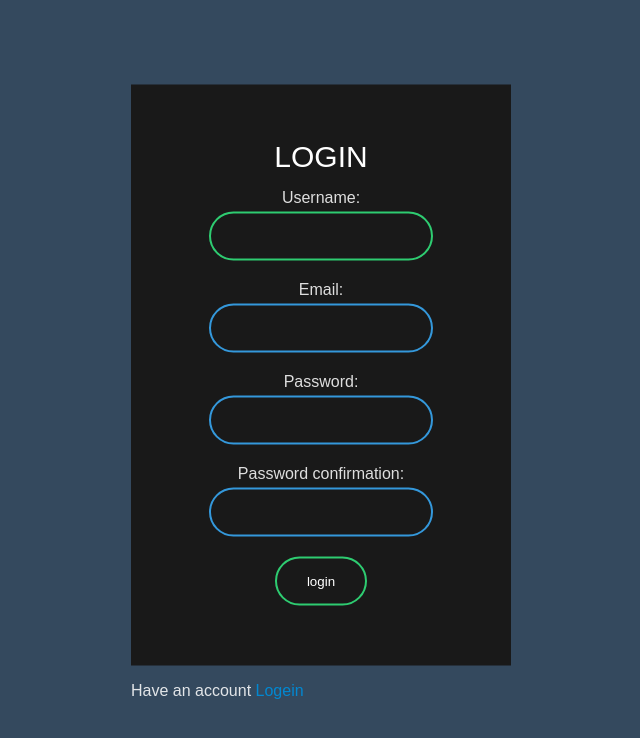
After one commit to M0hamedEmad/django-multi-language-blog, a Django app: page /accounts/register/ in a window 1280 px wide. The commit adds this page. Shown: the top 738 px of the page, without its empty margins (319-959 px from the left). Run offline with Django 3.2, Linux system fonts and the light colour scheme.

Commit message:
add register page

```diff
--- a/account/forms.py
+++ b/account/forms.py
@@ -1,8 +1,16 @@
 from django import forms
 from django.contrib.auth.models import User
-from django.contrib.auth.forms import AuthenticationForm
-from django.contrib.auth import authenticate
+from django.contrib.auth.forms import AuthenticationForm, UserCreationForm
 
 class UserLoginForm(AuthenticationForm):
     username = forms.CharField(label='', widget=forms.TextInput(attrs={'placeholder': 'Email or Username'}))
     password = forms.CharField(label='', widget=forms.PasswordInput(attrs={'placeholder':'Password'}))
+
+class RegistrationForm(UserCreationForm):
+    username = forms.CharField(help_text='', label='Username')
+    email = forms.CharField(help_text='', label="Email", widget=forms.EmailInput())
+    password1 = forms.CharField(help_text='', label="Password", widget=forms.PasswordInput())
+    password2 = forms.CharField(help_text='', label="Password confirmation:", widget=forms.PasswordInput())
+    class Meta:
+        model = User
+        fields = ('username', 'email', 'password1', 'password2')
--- a/account/static/account/main.css
+++ b/account/static/account/main.css
@@ -33,14 +33,14 @@ form.account legend {
 	margin: 15px 0px;
 	font-weight: 500;
 }
-form.account input[type='text'],
-form.account input[type='password'] {
+form.account input:not(input[type='submit'])
+{
 	display: block;
 	background: none;
 	border: 2px solid #3498db;
 	text-align: center;
 	padding: 15px 10px;
-	margin: 20px auto;
+	margin: 0px auto 20px;
 	width: 200px;
 	outline: none;
 	color: white;
@@ -58,6 +58,10 @@ form.account input[type='password'] {
 form.account input[type='text']:focus,
 form.account input[type='password']:focus {
 	border-color: #2ecc71;
+}
+form.account label {
+    display: block;
+    margin-bottom: 5px;
 }
 form.account input[type='submit']{
 	display: block;
--- /dev/null
+++ b/account/templates/account/register.html
@@ -0,0 +1,13 @@
+{% extends 'account/account_base.html' %}
+{% block content %}
+  <div class="form">
+    <form action="" method="post" class="account">
+      <legend>Login</legend>
+      {% csrf_token %}
+      {{form}}
+      <input type="submit" value="login" />
+      <input type="hidden" name="next" value="{{ next }}" />
+    </form>
+    <p class="af-form">Have an account <a href="{% url 'account:login' %}">Logein</a></p>
+  </div>
+{% endblock content %}
--- a/account/urls.py
+++ b/account/urls.py
@@ -1,8 +1,9 @@
 from django.urls import path
-from .views import LoginPage
+from .views import LoginPage, RegisterView
 
 app_name = 'account'
 
 urlpatterns = [
-    path('login/', LoginPage.as_view(), name='login')
+    path('login/', LoginPage.as_view(), name='login'),
+    path('register/', RegisterView.as_view(), name='register'),
 ]
--- a/project/settings.py
+++ b/project/settings.py
@@ -136,3 +136,6 @@ DEFAULT_AUTO_FIELD = 'django.db.models.BigAutoField'
 
 
 AUTHENTICATION_BACKENDS = ['account.backends.EmailBackend']
+
+LOGIN_URL = 'account:login'
+LOGIN_REDIRECT_URL = 'post:home'
```
Also changed, not shown: account/templates/account/login.html (+2 -6 lines), db.sqlite3.
